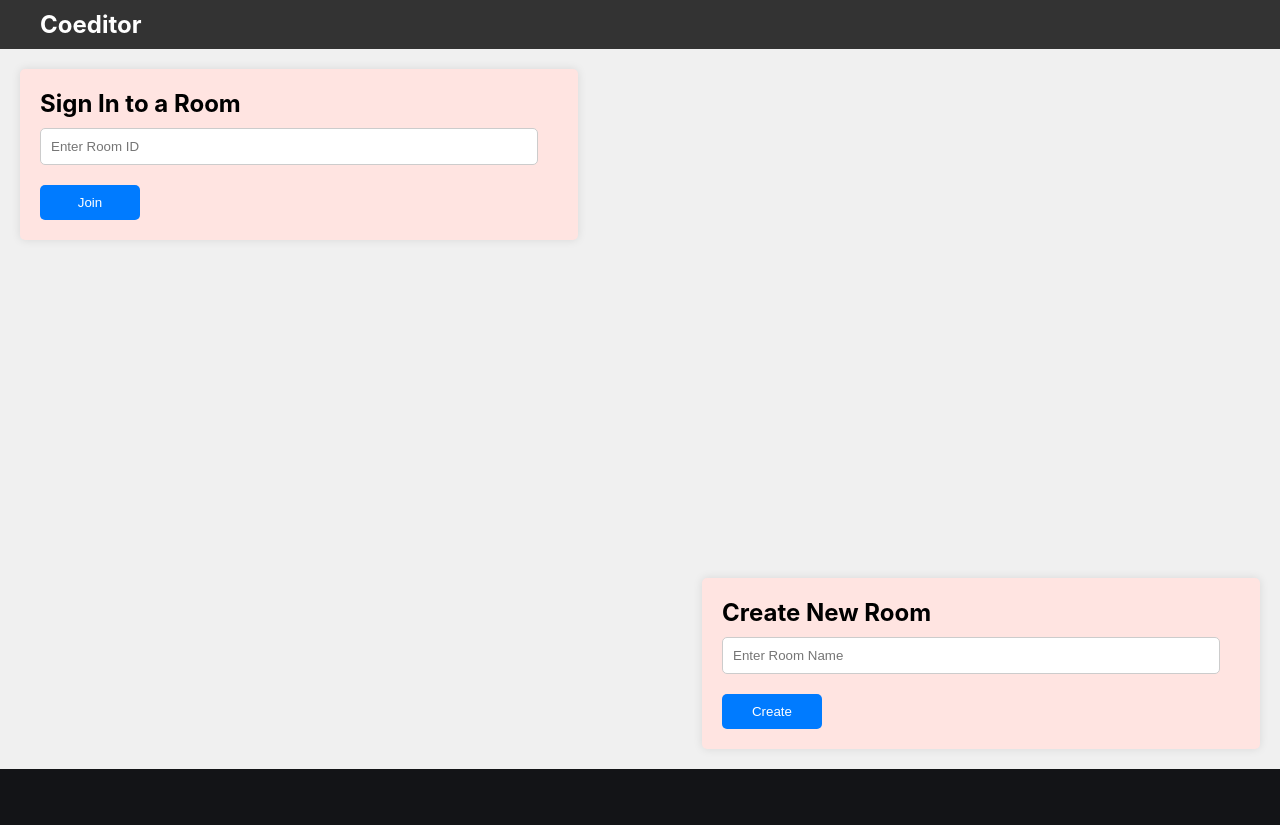
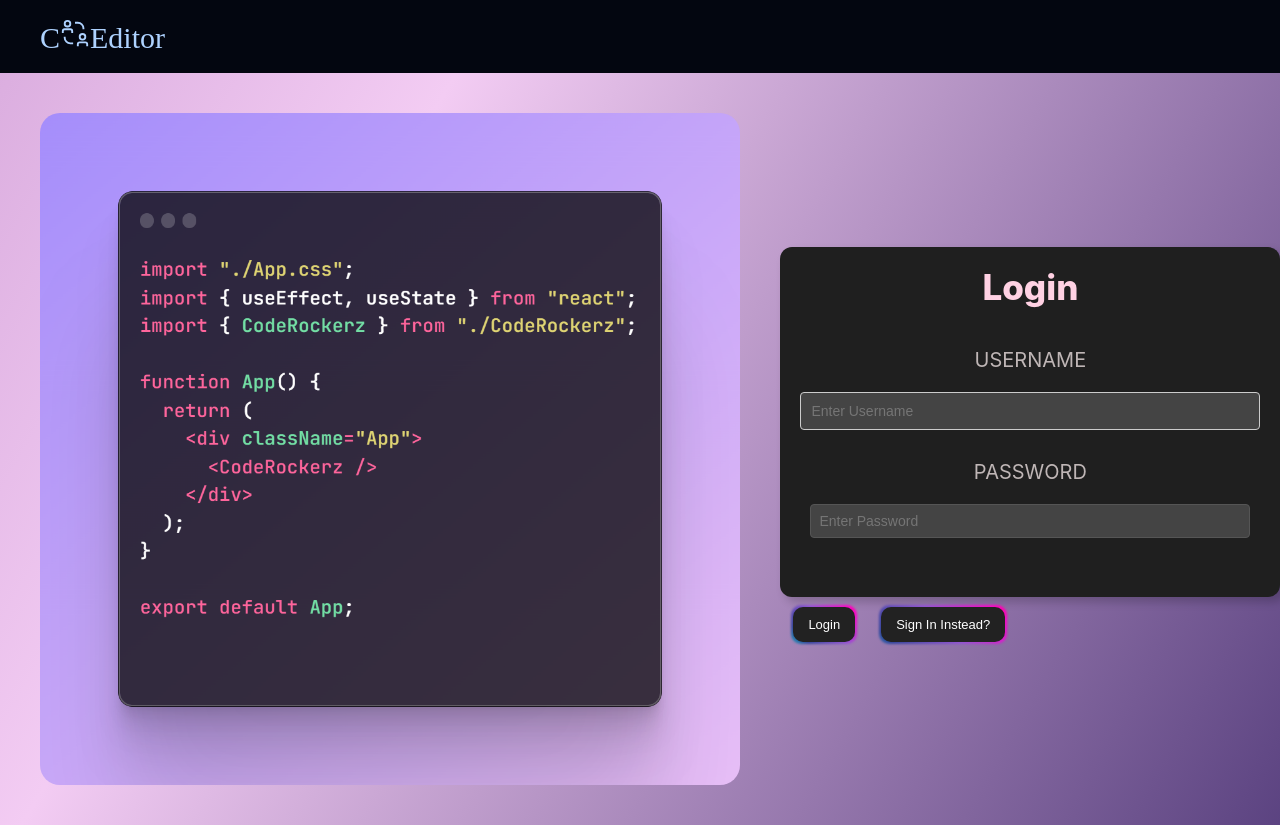
Before and after one commit to Sameer-Ahmed1/coeditor_bitnbuild, a React (Create React App) app: page / in a window 1280 px wide. Before the commit the page ends 800 px from the top, so only its background shows below. Built offline with nearby package versions, Linux system fonts and the light colour scheme; no server answers.

Commit message:
Complted CSS

```diff
--- a/src/App.css
+++ b/src/App.css
@@ -40,8 +40,6 @@
 }
 
 /* <link href="https://fonts.googleapis.com/css2?family=Noto+Sans&family=Nunito+Sans:opsz@6..12&display=swap" rel="stylesheet"> */
-
-
 
 .App {
   display: flex;
--- a/src/App.js
+++ b/src/App.js
@@ -81,7 +81,7 @@ function App() {
 
   const [inRoom, setInRoom] = useState(false);
   const [currRoom, setCurrRoom] = useState();
-  const [loginStatus, setLoginStatus] = useState(true);
+  const [loginStatus, setLoginStatus] = useState(false);
   const [currPerson, setCurrPerson] = useState();
   //localStorage.removeItem('currPerson'); -> run this in the console to clear local person
   const [showChatBox, setShowChatBox] = useState(false); // State to manage ChatBox visibility
--- a/src/components/ChatBox.js
+++ b/src/components/ChatBox.js
@@ -12,6 +12,11 @@ function ChatBox({ chat }) {
                     ))}
                 </ul>
             )}
+            <div className="chat-components">
+
+            <input className="input-message" type="text" placeholder="Enter Message"></input>
+        <button className="send-btn"><svg xmlns="http://www.w3.org/2000/svg" width="1em" height="1em" viewBox="0 0 24 24"><path fill="currentColor" d="M4 18.5v-13L19.423 12zM5 17l11.85-5L5 7v3.885L9.846 12L5 13.115zm0 0V7z"/></svg></button>
+            </div>
         </div>
     );
 }
--- a/src/components/Login.css
+++ b/src/components/Login.css
@@ -3,23 +3,31 @@
     flex-direction: row;
     align-items: flex-start;
     justify-content: space-between;
-    background-color: #f0f0f0; /* Light gray background */
+    background-color: #f0f0f0;
     padding: 20px;
-    height: 90vh; /* Full height */
+    height: 90vh;
     width: 100%;
+    animation: bg-gradient 18s ease infinite;
+    background: linear-gradient(300deg, #1640D6, #00A9FF, #4942E4);
+    background-size: 180% 180%;
 }
+@keyframes bg-gradient
+{
+  0%{
+    background-position:0% 50% ;
+  }
+  50%{
+    background-position:100% 50% ;
 
-.sign-in-box,
+  }
+  100%{
+    background-position:0% 50% ;
+
+  }
+
+}
 .create-room-box {
-    width: 45%;
-    background-color: #ffe4e1; /* Light pink background */
-    padding: 20px;
-    border-radius: 5px;
-    box-shadow: 0px 0px 10px rgba(0, 0, 0, 0.1);
-}
-
-.create-room-box {
-    align-self: flex-end; /* Align to the end of the container */
+    align-self: flex-end;
 }
 
 .sign-in-box h2,
@@ -29,26 +37,89 @@
 
 .sign-in-box input,
 .create-room-box input {
-    width: calc(100% - 20px); /* Adjusted width */
+    width: calc(100% - 20px);
     padding: 10px;
     margin-bottom: 10px;
     border: 1px solid #ccc;
     border-radius: 5px;
 }
 
-.sign-in-box button,
+/* .sign-in-box button,
 .create-room-box button,
 .choose-no-room-button {
     width: 100px;
     padding: 10px;
-    background-color: #007bff; /* Blue button */
+    background-color: #007bff;
     color: white;
     border: none;
     border-radius: 5px;
     cursor: pointer;
     margin-top: 10px;
+} */
+
+.sign-in-box {
+    margin-bottom: 10px;
+}
+.sign-in-box,
+.create-room-box {
+    background-color: #E9F6FF;
+    padding: 20px;
+    border-radius: 8px;
+    box-shadow: 0 0 10px rgba(0, 0, 0, 0.1);
+    margin-bottom: 20px;
+    width: 300px;
+    text-align: center;
+    box-shadow: 2px 2px #0F1035;
+}
+.sign-in-box:hover{
+    box-shadow: none;
+
+}
+.create-room-box:hover{
+    box-shadow: none;
 }
 
-.sign-in-box {
-    margin-bottom: 10px; /* Reduce margin */
+h2 {
+    font-size: 24px;
+    margin-bottom: 20px;
+    color: #333;
 }
+
+
+input[type="text"] {
+    width: 100%;
+    padding: 10px;
+    margin-bottom: 10px;
+    border: 1px solid #ccc;
+    border-radius: 4px;
+}
+.input-ele{
+    margin-top: 8px;
+    border: 1px solid #150909;
+}
+.button-lgn {
+    width: 100px;
+    border: none;
+    border-radius: 5px;
+    cursor: pointer;
+    text-decoration: none;
+    margin: 30px;
+    width: fit-content;
+    border: 1px solid #007bff;
+    padding: 14px 40px;
+    border-radius: 6px;
+    color: #080441;
+    font-size: 15px;
+    font-weight: 600;
+    background-color: #82ddf4;
+    transition: background 1s;
+}
+button.button-lgn:hover {
+    background: #0056b3;
+    color:white;
+}
+
+.error-login {
+    color: red;
+    margin-top: 10px;
+}
--- a/src/components/Login.js
+++ b/src/components/Login.js
@@ -62,9 +62,10 @@ function Login({ joinRoom, roomId, setRoomId }) {
   return (
     <div className="login-container">
       <div className="sign-in-box">
-        <h2>Sign In to a Room</h2>
+        <h2>Access Room</h2>
         <input
           type="text"
+          className="input-ele"
           placeholder="Enter Room ID"
           value={roomId}
           onChange={(e) => setRoomId(e.target.value)}
@@ -79,6 +80,7 @@ function Login({ joinRoom, roomId, setRoomId }) {
         <h2>Create New Room</h2>
         <input
           type="text"
+          className="input-ele"
           placeholder="Enter Room Name"
           // value={newRoomName}
           // onChange={(e) => setNewRoomName(e.target.value)}
--- a/src/components/NavBar.css
+++ b/src/components/NavBar.css
@@ -1,26 +1,157 @@
-.NavBar {
-    background-color: #333; /* Background color of the navbar */
-    color: white; /* Text color */
+*{
+    margin: 0;
+    padding: 0;
+}
+.RoomNavBar {
+    background-color: #101112;
+    color: #AED2FF;
+    padding: 18px 20px;
     display: flex;
-    justify-content: space-between; /* To push the title and log button to opposite ends */
-    align-items: center; /* To vertically center the content */
-    padding: 10px 20px; /* Padding for better appearance */
+    justify-content: space-between;
+    align-items: center;
 }
 
 .title {
-    font-size: 24px; /* Font size for the title */
-    font-weight: bold; /* Bold font for emphasis */
+    font-size: 30px;
+}
+.navbar-logo{
+    text-decoration: none;
+    color: #063a79;
+}
+.buttons {
+    display: flex;
+    gap: 10px;
 }
 
-.logButton {
-    background-color: #007bff; /* Background color of the log button */
-    color: white; /* Text color */
-    border: none; /* Remove border */
-    padding: 8px 16px; /* Padding for better appearance */
-    border-radius: 4px; /* Rounded corners */
-    cursor: pointer; /* Show pointer cursor on hover */
+/* New styles for RoomNavBar */
+.RoomNavBar {
+    display: flex;
+    justify-content: space-between;
+    align-items: center;
+    height: 100%;
 }
 
-.logButton:hover {
-    background-color: #0056b3; /* Darker background color on hover */
+.title,
+.buttons {
+    width: 50%;
+    display: flex;
+    align-items: center;
 }
+
+.title {
+    justify-content: flex-start;
+    padding-left: 20px;
+}
+
+.buttons {
+    justify-content: flex-end;
+    padding-right: 20px;
+}
+
+
+/* CSS */
+.button {
+  padding: 10px 20px;
+  transition: background-color 0.3s ease;
+}
+
+.button {
+  font-size: 16px;
+  padding: 0.6em 2em;
+  border: none;
+  outline: none;
+  color: rgb(255, 255, 255);
+  background: #E19898;
+  cursor: pointer;
+  position: relative;
+  z-index: 0;
+  border-radius: 10px;
+  user-select: none;
+  -webkit-user-select: none;
+  touch-action: manipulation;
+}
+.button:active {
+  animation: click 0.3s;
+}
+
+@keyframes click {
+  0% {
+      transform: scale(1);
+  }
+  50% {
+      transform: scale(0.9);
+  }
+  100% {
+      transform: scale(1);
+  }
+}
+
+.button:before {
+  content: "";
+  background: linear-gradient(
+    45deg,
+    #db3232,
+    #c8691b,
+    #c6c43c,
+    #5bca2f,
+    #00ffd5,
+    #32449b,
+    #9253d4,
+    #ff00c8,
+    #ff0000
+  );
+  position: absolute;
+  top: -2px;
+  left: -2px;
+  background-size: 400%;
+  z-index: -1;
+  filter: blur(5px);
+  -webkit-filter: blur(1px);
+  width: calc(100% + 4px);
+  height: calc(100% + 4px);
+  animation: glowing 20s linear infinite;
+  transition: opacity 0.3s ease-in-out;
+  border-radius: 10px;
+}
+
+@keyframes glowing {
+  0% {
+    background-position: 0 0;
+  }
+  50% {
+    background-position: 400% 0;
+  }
+  100% {
+    background-position: 0 0;
+  }
+}
+
+.button:after {
+  z-index: -1;
+  content: "";
+  position: absolute;
+  width: 100%;
+  height: 100%;
+  background: #131417;
+  left: 0;
+  top: 0;
+  border-radius: 10px;
+}
+.leaveBtn{
+    color: white;
+    border: none;
+    padding: 10px 20px;
+    border-radius: 4px;
+    cursor: pointer;
+    font-size: 16px;
+    transition: background-color 0.3s ease;
+    animation: none;
+    background-color: #f02a2a;
+    transition: transform 0.7s;
+    box-shadow: 2px 2px rgb(26, 22, 22);
+}
+.leaveBtn:hover {
+      transform: translateY(-2px);
+      background-color:red;
+      box-shadow: none;
+}
--- a/src/components/NavBar.js
+++ b/src/components/NavBar.js
@@ -2,11 +2,25 @@ import React from 'react';
 import './NavBar.css'; // Import your CSS file for styling
 
 function NavBar() {
-    return (
-        <div className="NavBar">
-            <div className="title">Coeditor</div>
-        </div>
-    );
+  return (
+    <div className="RoomNavBar">
+      <div className="title">
+        <a href="#" className='navbar-logo'>C
+        <svg
+          xmlns="http://www.w3.org/2000/svg"
+          width="1em"
+          height="1em"
+          viewBox="0 0 32 32"
+        >
+          <path
+            fill="currentColor"
+            d="M6 21v-1H4v1a7 7 0 0 0 7 7h3v-2h-3a5 5 0 0 1-5-5m18-10v1h2v-1a7 7 0 0 0-7-7h-3v2h3a5 5 0 0 1 5 5m-13 0H5a3 3 0 0 0-3 3v2h2v-2a1 1 0 0 1 1-1h6a1 1 0 0 1 1 1v2h2v-2a3 3 0 0 0-3-3m-3-1a4 4 0 1 0-4-4a4 4 0 0 0 4 4m0-6a2 2 0 1 1-2 2a2 2 0 0 1 2-2m19 21h-6a3 3 0 0 0-3 3v2h2v-2a1 1 0 0 1 1-1h6a1 1 0 0 1 1 1v2h2v-2a3 3 0 0 0-3-3m-7-5a4 4 0 1 0 4-4a4 4 0 0 0-4 4m6 0a2 2 0 1 1-2-2a2 2 0 0 1 2 2"
+          />
+        </svg>
+        Editor</a>
+      </div>
+    </div>
+  );
 }
 
 export default NavBar;
--- a/src/components/PersonLogin.css
+++ b/src/components/PersonLogin.css
@@ -1,19 +1,32 @@
-
-* {
-  margin: 0;
-  padding: 0;
-  box-sizing: border-box;
-}
-
-body {
+.p-login {
   font-family: -apple-system, BlinkMacSystemFont, sans-serif;
   background: #131417;
   overflow-x: hidden;
-  height: 100%;
+  height: 94vh;
+  animation: bg-gradient 18s ease infinite;
+  background: linear-gradient(300deg, #392467, #F3CCF3, #A367B1);
+  background-size: 180% 180%;
+
+}
+
+@keyframes bg-gradient
+{
+  0%{
+    background-position:0% 50% ;
+  }
+  50%{
+    background-position:100% 50% ;
+
+  }
+  100%{
+    background-position:0% 50% ;
+
+  }
+
 }
 
 h1 {
-  color: white;
+  color: #FFD1E3;
   font-size: 35px;
   font-weight: 800;
 }
@@ -30,14 +43,7 @@ h1 {
     width: 500px;
     /* height: 350px; */
 }
-img{
-    margin:20px;
-    height: 88vh;
-    border-radius: 20px;
-}
-img:hover{
-    box-shadow: 10px 10px 5px  #cb13d8;
-}
+
 
 .form-container {
   display: flex;
@@ -59,8 +65,8 @@ img:hover{
 }
 
 .subtitle {
-  font-size: 18px;
-  color: rgb(121, 117, 117);
+  font-size: 20px;
+  color: rgb(191, 182, 182);
 }
 
 .input-style {
@@ -74,26 +80,123 @@ img:hover{
 }
 
 .btn {
-  padding: 10px;
-  margin: 15px;
+  padding:10px 15px;
+  margin: 10px 13px;
+  font-size: 13px;
   border: none;
-  border-radius: 4px;
+  outline: none;
+  color: rgb(255, 255, 255);
+  background: #111;
   cursor: pointer;
-  font-size: 16px;
-  background-color: #007bff;
-  color: #fff;
-  transition: transform 0.3s ease;
+  position: relative;
+  z-index: 0;
+  border-radius: 10px;
+  user-select: none;
+  -webkit-user-select: none;
+  touch-action: manipulation;
+}
+.btn:before {
+  content: "";
+  background: linear-gradient(
+    45deg,
+    #db3232,
+    #c8691b,
+    #c6c43c,
+    #5bca2f,
+    #00ffd5,
+    #32449b,
+    #9253d4,
+    #ff00c8,
+    #ff0000
+  );
+  position: absolute;
+  top: -2px;
+  left: -2px;
+  background-size: 400%;
+  z-index: -1;
+  filter: blur(5px);
+  -webkit-filter: blur(1px);
+  width: calc(100% + 4px);
+  height: calc(100% + 4px);
+  animation: glowing 20s linear infinite;
+  transition: opacity 0.3s ease-in-out;
+  border-radius: 10px;
+}
+@keyframes glowing {
+  0% {
+    background-position: 0 0;
+  }
+  50% {
+    background-position: 400% 0;
+  }
+  100% {
+    background-position: 0 0;
+  }
 }
 
-.btn:hover {
-  background-color: #0056b3;
-  transform: translateY(-3px);
+.btn:after {
+  z-index: -1;
+  content: "";
+  position: absolute;
+  width: 100%;
+  height: 100%;
+  background: #222;
+  left: 0;
+  top: 0;
+  border-radius: 10px;
+}
+.work {
+  border-radius: 10px;
+  overflow: hidden;
+  position: relative;
+}
+.work img {
+  object-fit: cover;
+  height: 84vh;
+  border-radius: 20px;
+  display: block;
+  width: 100%;
+  transform: 0.5s;
 }
 
-.new-user-btn {
-  background-color: #28a745;
+.layer {
+  width: 100%;
+  height: 0;
+  background: linear-gradient(#FFD1E3, #d2add2);
+  border-radius: 20px;
+  position: absolute;
+  left: 0;
+  bottom: 0;
+  overflow: hidden;
+  text-align: center;
+  display: flex;
+  justify-content: center;
+  flex-direction: column;
+  padding: 0 10px;
+  font-size: 14px;
+  transition:height 1.2s;
+
+}
+.layer h3 {
+  font-weight: 500;
+  color: #131417;
+  font-size: 80px;
+  margin-top: 60px;
+  margin-bottom: 100px;
+  font-family:Georgia, 'Times New Roman', Times, serif;
+
+}
+.layer p{
+  color: #131417;
+  font-size: 40px;
+  font-family:Georgia, 'Times New Roman', Times, serif;
+  padding-bottom: 150px;
+}
+.layer{
+  align-items: center;
 }
 
-.new-user-btn:hover {
-  background-color: #218838;
+.work:hover .layer
+{
+ height:100%;
 }
--- a/src/components/PersonLogin.js
+++ b/src/components/PersonLogin.js
@@ -74,14 +74,21 @@ function PersonLogin({
   };
 
   return (
-    <div className="flex-container">
-      <img src={require("../images/codeImg.png")} alt="" />
+
+    <div className="flex-container p-login">
+      <div class="work">
+                    <img src={require("../images/codeImg.png")}alt="logo"/>
+                    <div className="layer">
+                        <h3>C<svg xmlns="http://www.w3.org/2000/svg" width="1em" height="1em" viewBox="0 0 32 32"><path fill="currentColor" d="M6 21v-1H4v1a7 7 0 0 0 7 7h3v-2h-3a5 5 0 0 1-5-5m18-10v1h2v-1a7 7 0 0 0-7-7h-3v2h3a5 5 0 0 1 5 5m-13 0H5a3 3 0 0 0-3 3v2h2v-2a1 1 0 0 1 1-1h6a1 1 0 0 1 1 1v2h2v-2a3 3 0 0 0-3-3m-3-1a4 4 0 1 0-4-4a4 4 0 0 0 4 4m0-6a2 2 0 1 1-2 2a2 2 0 0 1 2-2m19 21h-6a3 3 0 0 0-3 3v2h2v-2a1 1 0 0 1 1-1h6a1 1 0 0 1 1 1v2h2v-2a3 3 0 0 0-3-3m-7-5a4 4 0 1 0 4-4a4 4 0 0 0-4 4m6 0a2 2 0 1 1-2-2a2 2 0 0 1 2 2"/></svg>Editor</h3>
+                        <p>C<svg xmlns="http://www.w3.org/2000/svg" width="1em" height="1em" viewBox="0 0 32 32"><path fill="currentColor" d="M6 21v-1H4v1a7 7 0 0 0 7 7h3v-2h-3a5 5 0 0 1-5-5m18-10v1h2v-1a7 7 0 0 0-7-7h-3v2h3a5 5 0 0 1 5 5m-13 0H5a3 3 0 0 0-3 3v2h2v-2a1 1 0 0 1 1-1h6a1 1 0 0 1 1 1v2h2v-2a3 3 0 0 0-3-3m-3-1a4 4 0 1 0-4-4a4 4 0 0 0 4 4m0-6a2 2 0 1 1-2 2a2 2 0 0 1 2-2m19 21h-6a3 3 0 0 0-3 3v2h2v-2a1 1 0 0 1 1-1h6a1 1 0 0 1 1 1v2h2v-2a3 3 0 0 0-3-3m-7-5a4 4 0 1 0 4-4a4 4 0 0 0-4 4m6 0a2 2 0 1 1-2-2a2 2 0 0 1 2 2"/></svg>Editor: Uniting Minds, Transforming Code - Elevate Your Development Experience</p>
+                    </div>
+</div>
       <div className="content-container">
         <div className="form-container">
           <h1>Login</h1>
           <br />
           <br />
-          <span className="subtitle">USERNAME:</span>
+          <span className="subtitle">USERNAME</span>
           <br />
           <input
             className="input-style"
@@ -92,7 +99,7 @@ function PersonLogin({
             onChange={(e) => setName(e.target.value)}
           />
           <br />
-          <span className="subtitle">PASSWORD:</span>
+          <span class="subtitle">PASSWORD</span>
           <br />
           <input
             className="input-style"
--- a/src/components/RoomNavBar.css
+++ b/src/components/RoomNavBar.css
@@ -1,47 +1,20 @@
 .RoomNavBar {
-    background-color: #131417; /* Background color of the navbar */
-    color: white; /* Text color */
-    padding: 15px 20px; /* Padding for better appearance */
+	background-color: #030610;
+	color: #0750a9;
+	padding: 18px 20px;
 	display: flex;
-    justify-content: space-between; /* Space title and buttons */
-    align-items: center; /* Center items vertically */
+	justify-content: space-between;
+	align-items: center;
 }
 
 .title {
-    font-size: 24px; /* Font size for the title */
+	font-size: 30px;
 }
 
 .buttons {
 	display: flex;
-    gap: 10px; /* Gap between buttons */
-}
-
-.button {
-    background-color: #4CAF50; /* Background color of the buttons */
-    color: white; /* Text color */
-    border: none; /* Remove border */
-    padding: 10px 20px; /* Padding for better appearance */
-    border-radius: 4px; /* Rounded corners */
-    cursor: pointer; /* Show pointer cursor on hover */
-    font-size: 16px; /* Font size */
-    transition: background-color 0.3s ease; /* Smooth transition for background color */
-    animation: none;
-}
-
-.button:active {
-    animation: click 0.3s;
-}
-
-@keyframes click {
-    0% {
-        transform: scale(1);
-    }
-    50% {
-        transform: scale(0.9);
-    }
-    100% {
-        transform: scale(1);
-    }
+	gap: 10px;
+	/* Gap between buttons */
 }
 
 /* New styles for RoomNavBar */
@@ -72,11 +45,17 @@
 
 /* CSS */
 .button {
+	padding: 10px 20px;
+	transition: background-color 0.3s ease;
+}
+
+.button {
+	font-size: 16px;
 	padding: 0.6em 2em;
 	border: none;
 	outline: none;
 	color: rgb(255, 255, 255);
-  background: #111;
+	background: #E19898;
 	cursor: pointer;
 	position: relative;
 	z-index: 0;
@@ -86,10 +65,27 @@
 	touch-action: manipulation;
 }
 
+.button:active {
+	animation: click 0.3s;
+}
+
+@keyframes click {
+	0% {
+		transform: scale(1);
+	}
+
+	50% {
+		transform: scale(0.9);
+	}
+
+	100% {
+		transform: scale(1);
+	}
+}
+
 .button:before {
 	content: "";
-  background: linear-gradient(
-    45deg,
+	background: linear-gradient(45deg,
 			#db3232,
 			#c8691b,
 			#c6c43c,
@@ -98,8 +94,7 @@
 			#32449b,
 			#9253d4,
 			#ff00c8,
-    #ff0000
-  );
+			#ff0000);
 	position: absolute;
 	top: -2px;
 	left: -2px;
@@ -118,9 +113,11 @@
 	0% {
 		background-position: 0 0;
 	}
+
 	50% {
 		background-position: 400% 0;
 	}
+
 	100% {
 		background-position: 0 0;
 	}
@@ -132,25 +129,34 @@
 	position: absolute;
 	width: 100%;
 	height: 100%;
-  background: #222;
+	background: #131417;
 	left: 0;
 	top: 0;
 	border-radius: 10px;
 }
-.leaveBtn{
-    color: white; /* Text color */
-    border: none; /* Remove border */
-    padding: 10px 20px; /* Padding for better appearance */
-    border-radius: 4px; /* Rounded corners */
-    cursor: pointer; /* Show pointer cursor on hover */
-    font-size: 16px; /* Font size */
-    transition: background-color 0.3s ease; /* Smooth transition for background color */
+
+.navbar-logo {
+	text-decoration: none;
+	color: #AED2FF;
+
+}
+
+.leaveBtn {
+	color: white;
+	border: none;
+	padding: 10px 20px;
+	border-radius: 4px;
+	cursor: pointer;
+	font-size: 16px;
+	transition: background-color 0.3s ease;
 	animation: none;
 	background-color: #f02a2a;
 	transition: transform 0.7s;
+	box-shadow: 2px 2px rgb(26, 22, 22);
 }
+
 .leaveBtn:hover {
 	transform: translateY(-2px);
-      background-color:red;
-      box-shadow: 2px 2px rgb(235, 192, 192);
+	background-color: red;
+	box-shadow: none;
 }
--- a/src/components/RoomNavBar.js
+++ b/src/components/RoomNavBar.js
@@ -9,7 +9,7 @@ function RoomNavBar({ handleLeaveRoom }) {
   return (
     <div className="RoomNavBar">
       <div className="title">
-        C
+        <a href="#" className="navbar-logo">C
         <svg
           xmlns="http://www.w3.org/2000/svg"
           width="1em"
@@ -21,7 +21,7 @@ function RoomNavBar({ handleLeaveRoom }) {
             d="M6 21v-1H4v1a7 7 0 0 0 7 7h3v-2h-3a5 5 0 0 1-5-5m18-10v1h2v-1a7 7 0 0 0-7-7h-3v2h3a5 5 0 0 1 5 5m-13 0H5a3 3 0 0 0-3 3v2h2v-2a1 1 0 0 1 1-1h6a1 1 0 0 1 1 1v2h2v-2a3 3 0 0 0-3-3m-3-1a4 4 0 1 0-4-4a4 4 0 0 0 4 4m0-6a2 2 0 1 1-2 2a2 2 0 0 1 2-2m19 21h-6a3 3 0 0 0-3 3v2h2v-2a1 1 0 0 1 1-1h6a1 1 0 0 1 1 1v2h2v-2a3 3 0 0 0-3-3m-7-5a4 4 0 1 0 4-4a4 4 0 0 0-4 4m6 0a2 2 0 1 1-2-2a2 2 0 0 1 2 2"
           />
         </svg>
-        Editor
+        Editor</a>
       </div>
       <div className="buttons">
         <button className="button" onClick={() => handleButtonClick("Room id")}>
```
Also changed, not shown: src/components/chatBox.css (+28 -2 lines). Lines whose indentation alone changed are shown as unchanged.
